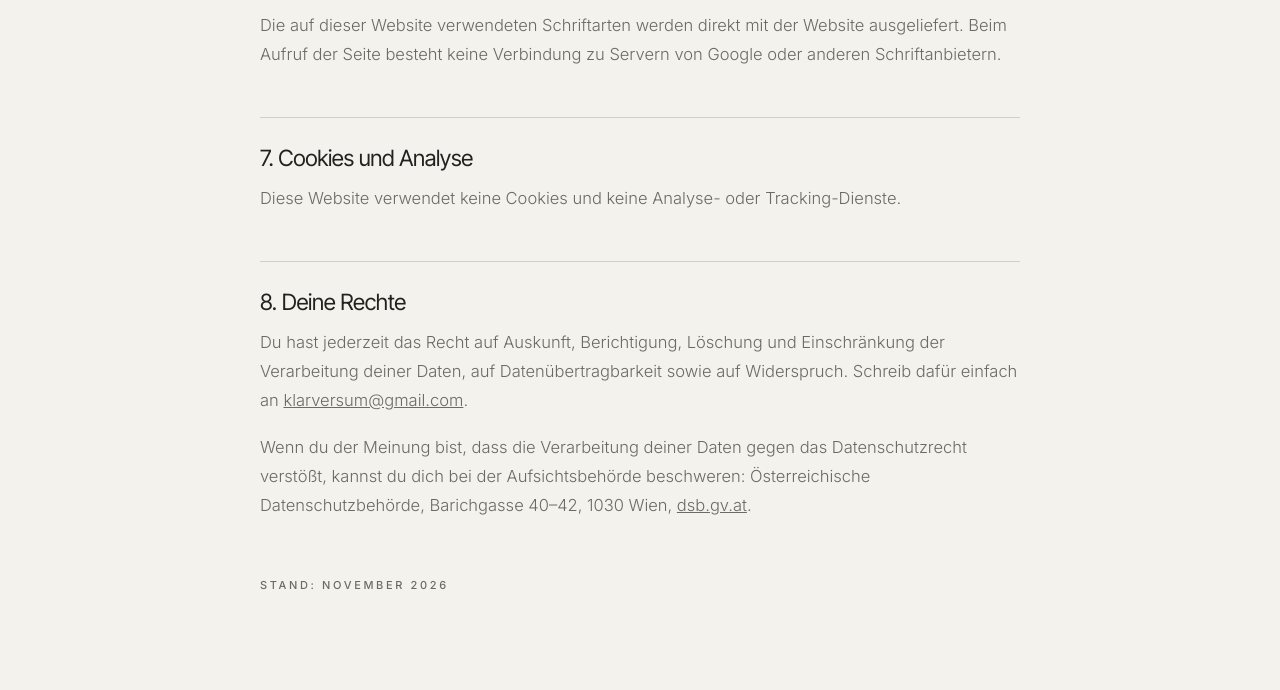
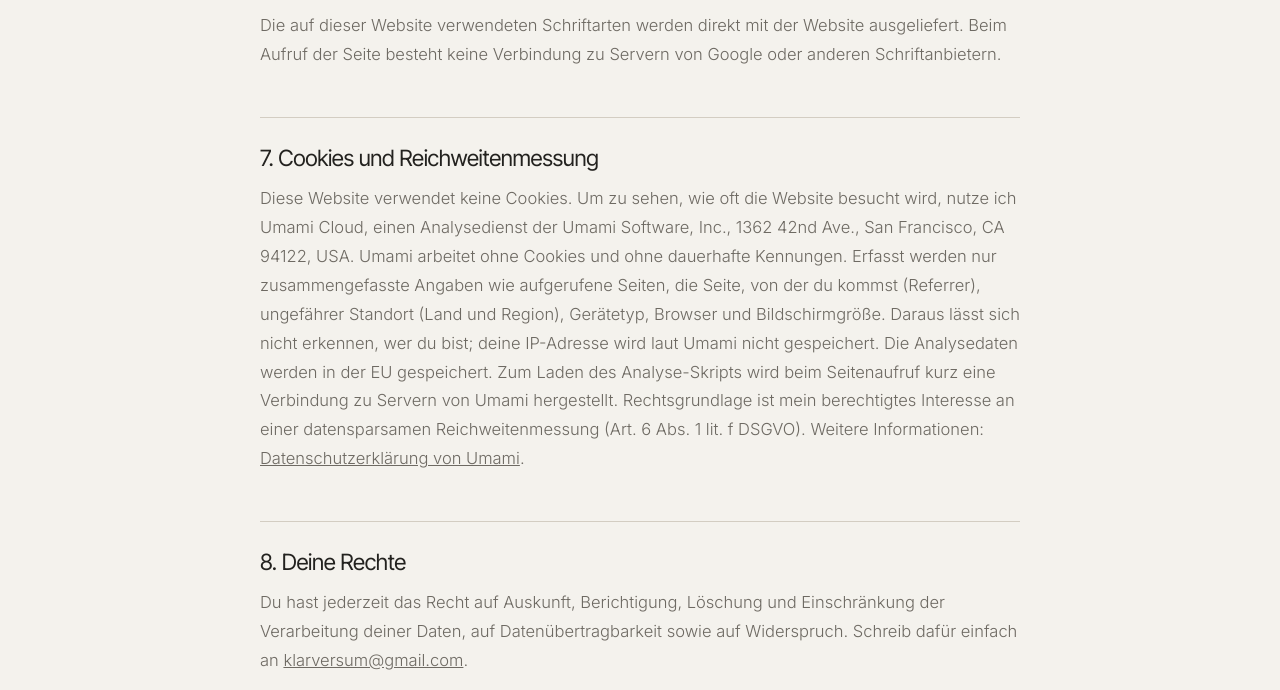
Before and after one commit to willamlena/klarversum-website, a plain HTML site: page datenschutz.html in a window 1280 px wide. Shown: the part 1837-2527 px from the top of the page. Drawn offline with Linux system fonts and the light colour scheme.

Commit message:
Besucherstatistik (Umami, ohne Cookies) und Datenschutzerklärung ergänzt

```diff
--- a/datenschutz.html
+++ b/datenschutz.html
@@ -10,6 +10,7 @@
 <link rel="icon" href="favicon.svg" type="image/svg+xml">
 <link rel="apple-touch-icon" href="apple-touch-icon.png">
 <link rel="stylesheet" href="style.css?v=43">
+<script defer src="https://cloud.umami.is/script.js" data-website-id="71b133f1-44a5-4e5a-97ea-cd241fa193fd"></script>
 </head>
 <body>
 
@@ -48,8 +49,8 @@
     <h2>6. Schriftarten</h2>
     <p>Die auf dieser Website verwendeten Schriftarten werden direkt mit der Website ausgeliefert. Beim Aufruf der Seite besteht keine Verbindung zu Servern von Google oder anderen Schriftanbietern.</p>
 
-    <h2>7. Cookies und Analyse</h2>
-    <p>Diese Website verwendet keine Cookies und keine Analyse- oder Tracking-Dienste.</p>
+    <h2>7. Cookies und Reichweitenmessung</h2>
+    <p>Diese Website verwendet keine Cookies. Um zu sehen, wie oft die Website besucht wird, nutze ich Umami Cloud, einen Analysedienst der Umami Software, Inc., 1362 42nd Ave., San Francisco, CA 94122, USA. Umami arbeitet ohne Cookies und ohne dauerhafte Kennungen. Erfasst werden nur zusammengefasste Angaben wie aufgerufene Seiten, die Seite, von der du kommst (Referrer), ungefährer Standort (Land und Region), Gerätetyp, Browser und Bildschirmgröße. Daraus lässt sich nicht erkennen, wer du bist; deine IP-Adresse wird laut Umami nicht gespeichert. Die Analysedaten werden in der EU gespeichert. Zum Laden des Analyse-Skripts wird beim Seitenaufruf kurz eine Verbindung zu Servern von Umami hergestellt. Rechtsgrundlage ist mein berechtigtes Interesse an einer datensparsamen Reichweitenmessung (Art. 6 Abs. 1 lit. f DSGVO). Weitere Informationen: <a href="https://umami.is/privacy" target="_blank" rel="noopener">Datenschutzerklärung von Umami</a>.</p>
 
     <h2>8. Deine Rechte</h2>
     <p>Du hast jederzeit das Recht auf Auskunft, Berichtigung, Löschung und Einschränkung der Verarbeitung deiner Daten, auf Datenübertragbarkeit sowie auf Widerspruch. Schreib dafür einfach an <a href="mailto:klarversum@gmail.com">klarversum@gmail.com</a>.</p>
```
Also changed, not shown: datenschutz-en.html (+3 -2 lines), en.html (+1 -0 lines), impressum-en.html (+1 -0 lines), impressum.html (+1 -0 lines), index.html (+1 -0 lines).
